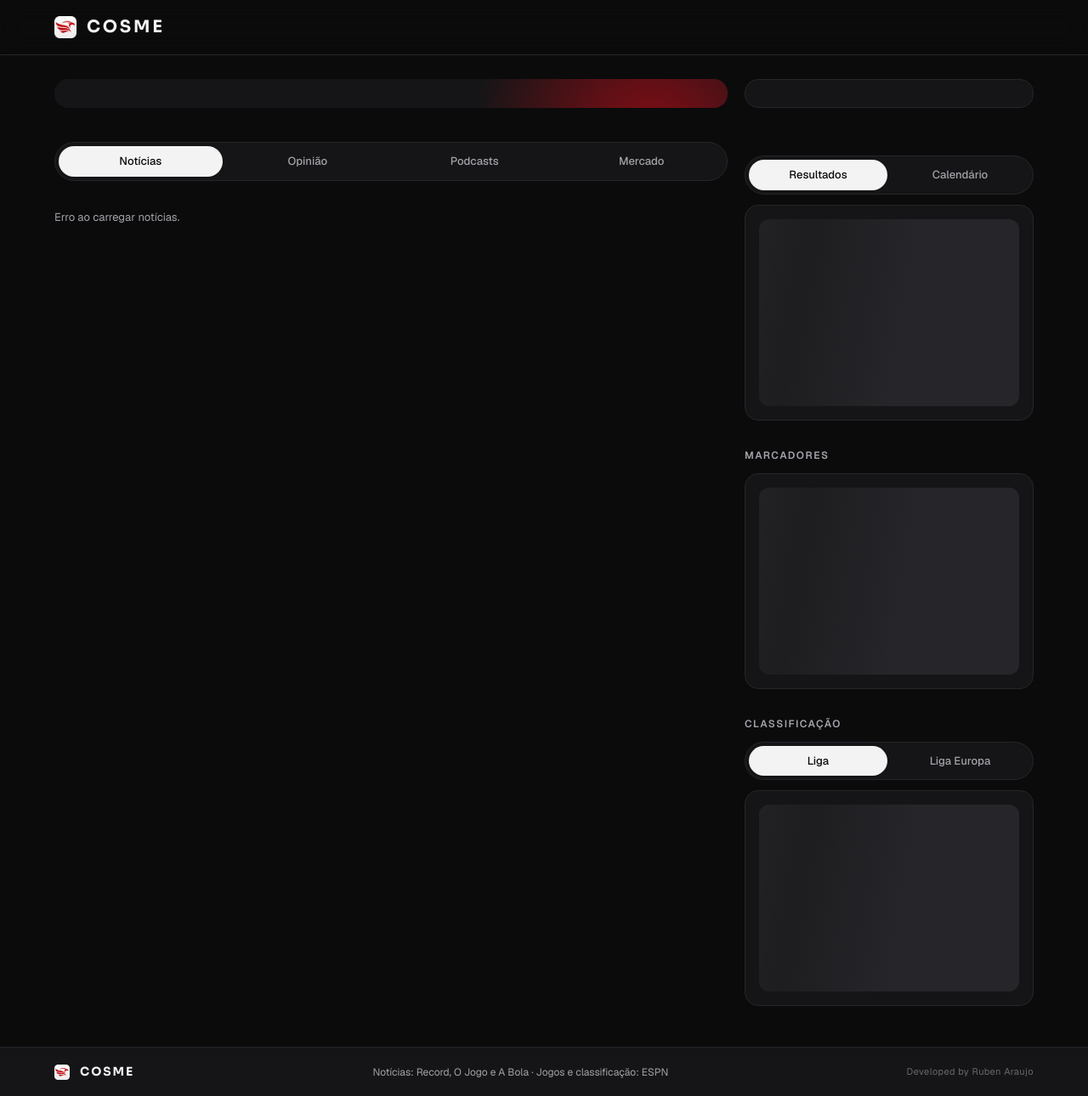
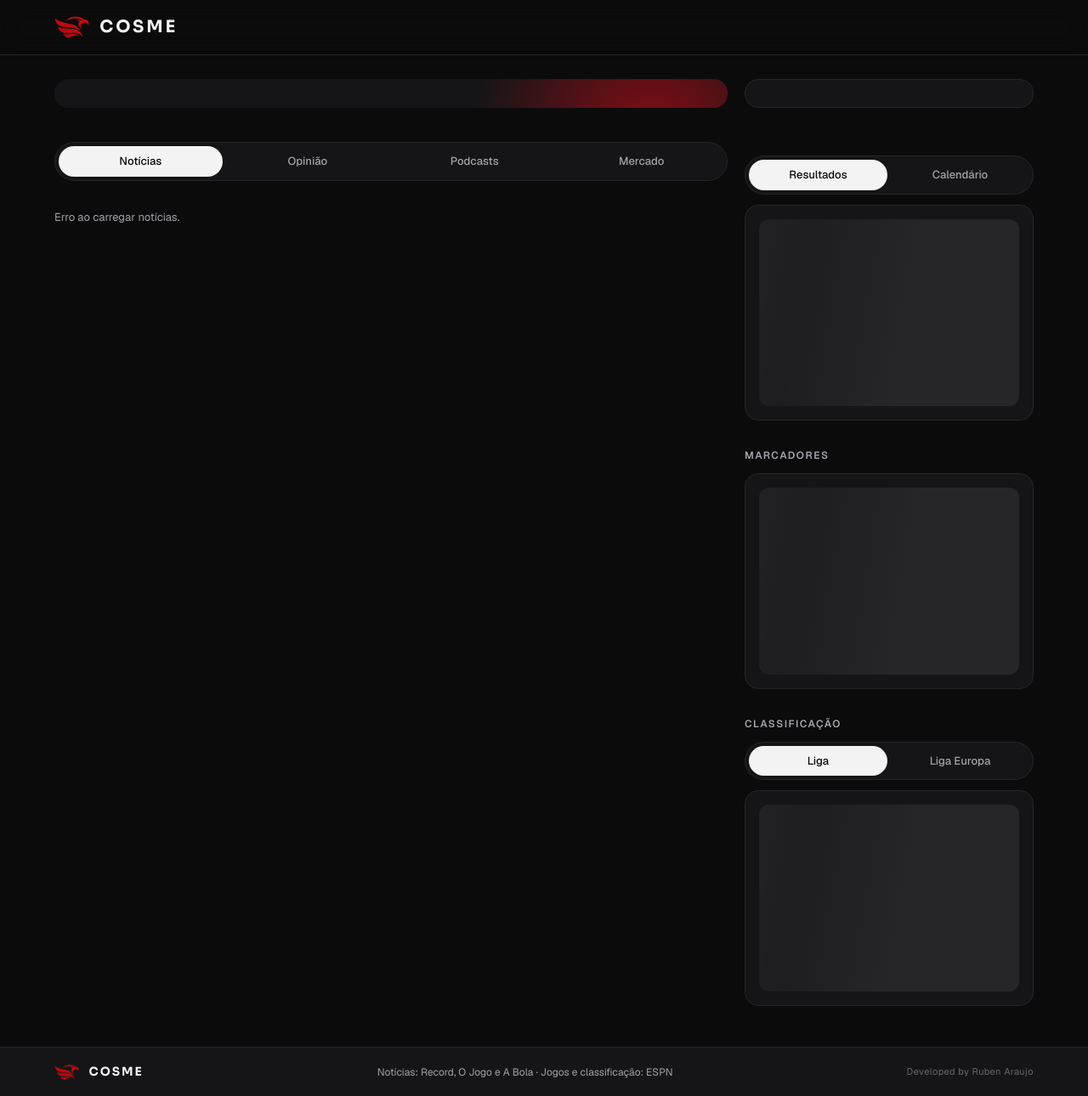
Before and after one commit to rubenaraujo/project_cosme, a website: page public/index.html in a window 1280 px wide. Shown: the whole page at 85% size. Drawn offline with nearby package versions, Linux system fonts and the light colour scheme; no server answers.

Commit message:
Use transparent logo marks inside apps, with app name beside where text was baked in

```diff
--- a/public/index.html
+++ b/public/index.html
@@ -17,7 +17,7 @@
 <header class="top">
   <div class="wrap bar">
     <a class="brand" href="/" aria-label="Cosme">
-      <img src="/logo.png" alt="">
+      <img src="/mark.png" alt="">
       <span>Cosme</span>
     </a>
   </div>
@@ -88,7 +88,7 @@
 
 <footer class="foot">
   <div class="wrap foot-in">
-    <a class="brand" href="/" aria-label="Cosme"><img src="/logo.png" alt=""><span>Cosme</span></a>
+    <a class="brand" href="/" aria-label="Cosme"><img src="/mark.png" alt=""><span>Cosme</span></a>
     <p class="foot-src">Notícias: Record, O Jogo e A Bola · Jogos e classificação: ESPN</p>
     <p class="credit">Developed by Ruben Araujo</p>
   </div>
```
Also changed, not shown: public/mark.png (added).
